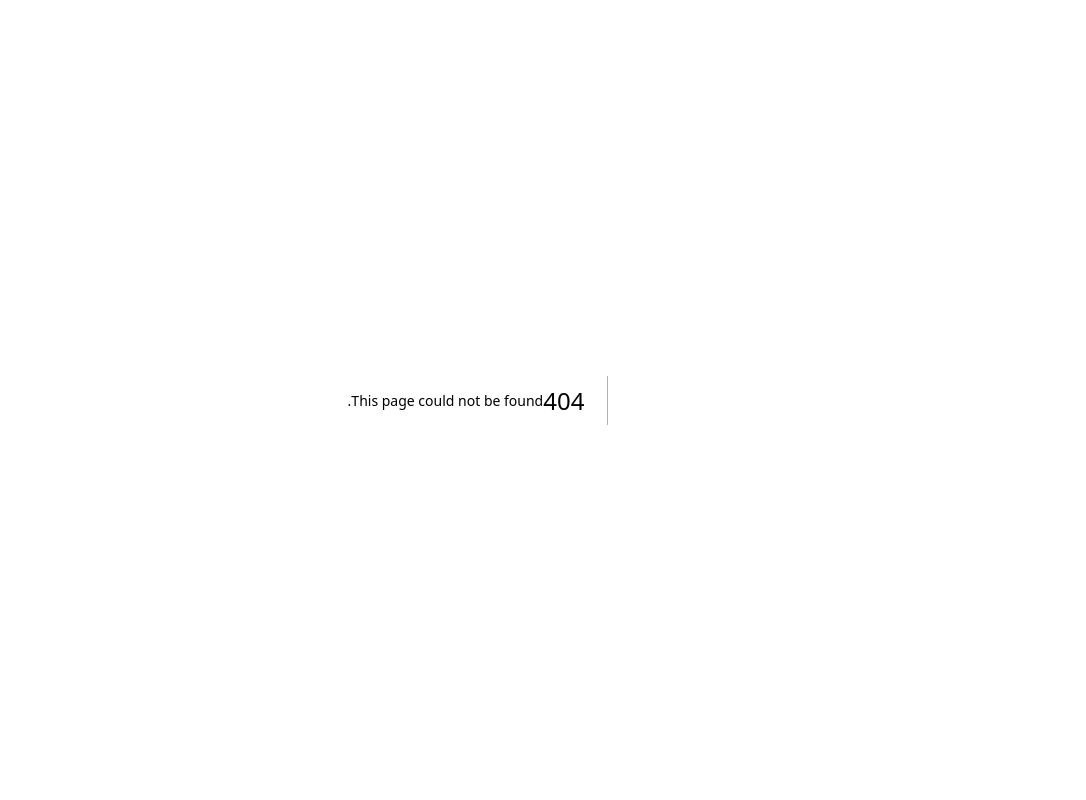
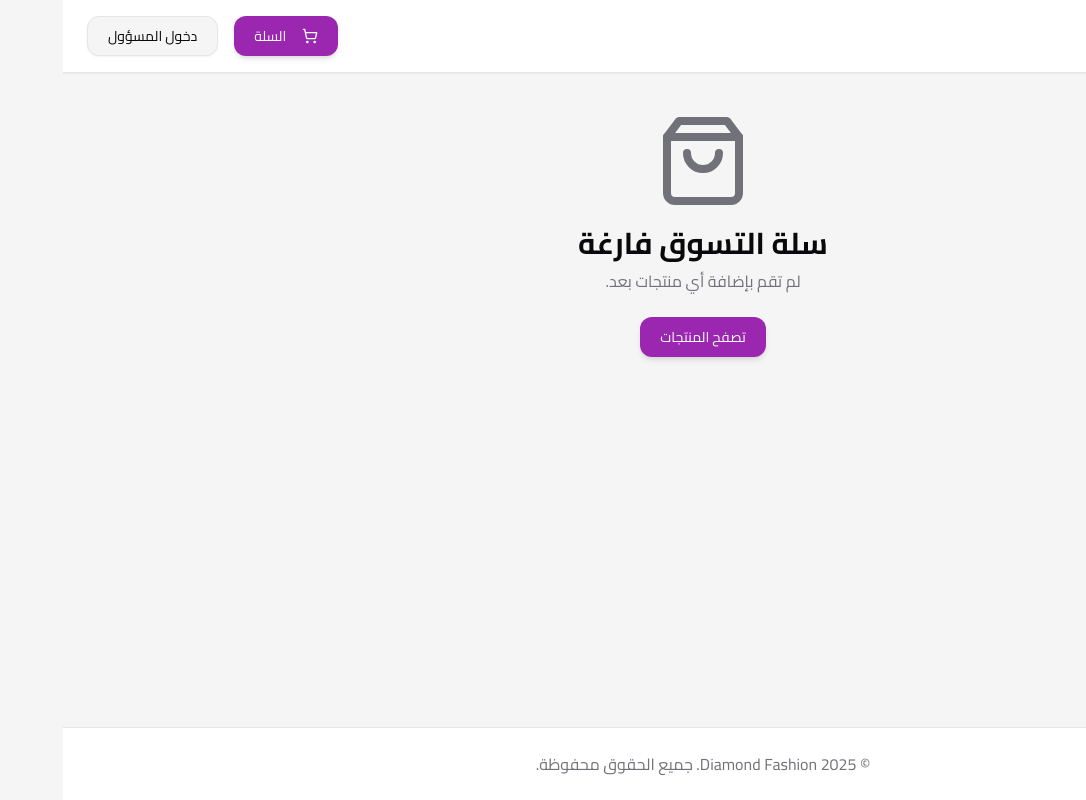
Before and after one commit to shadym3bas-oss/Diamound-Fashion, a Next.js app: page /cart in a window 1280 px wide. Before the commit this address had no page. Shown: the whole page, without its empty margins (194-1280 px from the left). Built offline with nearby package versions, Linux system fonts and the light colour scheme.

Commit message:
زرار السله مش بيدخل عايزو يدخل للسله وبعدين لما يدوس تأكيد الطلب يخش علي

```diff
--- /dev/null
+++ b/src/app/(storefront)/cart/page.tsx
@@ -0,0 +1,122 @@
+
+"use client";
+
+import { useCart } from "@/context/cart-context";
+import { Button } from "@/components/ui/button";
+import { Input } from "@/components/ui/input";
+import { Table, TableBody, TableCell, TableHead, TableHeader, TableRow } from "@/components/ui/table";
+import { Trash2, ShoppingBag } from "lucide-react";
+import Image from "next/image";
+import Link from "next/link";
+import { Card, CardContent, CardFooter, CardHeader, CardTitle } from "@/components/ui/card";
+
+export default function CartPage() {
+    const { cartItems, removeFromCart, updateQuantity, clearCart } = useCart();
+
+    const total = cartItems.reduce((sum, item) => sum + (item.price || 0) * item.quantity, 0);
+
+    if (cartItems.length === 0) {
+        return (
+            <div className="container mx-auto px-6 py-10 text-center">
+                <ShoppingBag className="mx-auto h-24 w-24 text-muted-foreground" />
+                <h1 className="mt-4 text-3xl font-bold">سلة التسوق فارغة</h1>
+                <p className="mt-2 text-muted-foreground">لم تقم بإضافة أي منتجات بعد.</p>
+                <Button asChild className="mt-6">
+                    <Link href="/">
+                        تصفح المنتجات
+                    </Link>
+                </Button>
+            </div>
+        );
+    }
+
+
+    return (
+        <div className="container mx-auto px-6 py-10">
+            <h1 className="text-3xl font-extrabold mb-6">سلة التسوق</h1>
+
+            <div className="grid lg:grid-cols-3 gap-8">
+                <div className="lg:col-span-2">
+                    <Card>
+                        <CardHeader>
+                            <CardTitle>المنتجات في السلة</CardTitle>
+                        </CardHeader>
+                        <CardContent className="p-0">
+                            <Table>
+                                <TableHeader>
+                                    <TableRow>
+                                        <TableHead className="w-[100px]">المنتج</TableHead>
+                                        <TableHead></TableHead>
+                                        <TableHead>السعر</TableHead>
+                                        <TableHead className="w-[120px]">الكمية</TableHead>
+                                        <TableHead>الإجمالي</TableHead>
+                                        <TableHead><span className="sr-only">إزالة</span></TableHead>
+                                    </TableRow>
+                                </TableHeader>
+                                <TableBody>
+                                    {cartItems.map(item => (
+                                        <TableRow key={item.id}>
+                                            <TableCell>
+                                                <Image
+                                                    src={item.image_url || `https://placehold.co/100x100.png`}
+                                                    alt={item.name}
+                                                    width={80}
+                                                    height={80}
+                                                    className="rounded-md object-cover"
+                                                    data-ai-hint="fashion clothing"
+                                                />
+                                            </TableCell>
+                                            <TableCell className="font-medium">{item.name}</TableCell>
+                                            <TableCell>{Number(item.price).toFixed(2)} ج.م</TableCell>
+                                            <TableCell>
+                                                <Input
+                                                    type="number"
+                                                    min="1"
+                                                    value={item.quantity}
+                                                    onChange={(e) => updateQuantity(item.id, parseInt(e.target.value))}
+                                                    className="w-20 text-center"
+                                                />
+                                            </TableCell>
+                                            <TableCell>{(Number(item.price) * item.quantity).toFixed(2)} ج.م</TableCell>
+                                            <TableCell>
+                                                <Button variant="ghost" size="icon" onClick={() => removeFromCart(item.id)}>
+                                                    <Trash2 className="h-4 w-4 text-destructive" />
+                                                </Button>
+                                            </TableCell>
+                                        </TableRow>
+                                    ))}
+                                </TableBody>
+                            </Table>
+                        </CardContent>
+                    </Card>
+                </div>
+
+                <div className="lg:col-span-1">
+                    <Card>
+                        <CardHeader>
+                            <CardTitle>ملخص الطلب</CardTitle>
+                        </CardHeader>
+                        <CardContent className="space-y-4">
+                            <div className="flex justify-between">
+                                <span>المجموع الفرعي</span>
+                                <span>{total.toFixed(2)} ج.م</span>
+                            </div>
+                             <div className="flex justify-between font-bold text-lg">
+                                <span>الإجمالي النهائي</span>
+                                <span>{total.toFixed(2)} ج.م</span>
+                            </div>
+                        </CardContent>
+                        <CardFooter className="flex-col gap-2">
+                             <Button size="lg" className="w-full">
+                                إتمام الطلب
+                            </Button>
+                            <Button variant="outline" className="w-full" onClick={clearCart}>
+                                إفراغ السلة
+                            </Button>
+                        </CardFooter>
+                    </Card>
+                </div>
+            </div>
+        </div>
+    );
+}
--- a/src/app/(storefront)/layout.tsx
+++ b/src/app/(storefront)/layout.tsx
@@ -1,27 +1,34 @@
+
+"use client";
 
 import Link from 'next/link';
-import { Gem, LogIn, ShoppingCart } from 'lucide-react';
+import { Gem, ShoppingCart } from 'lucide-react';
 import { Button } from '@/components/ui/button';
+import { CartProvider, useCart } from '@/context/cart-context';
+import { Badge } from '@/components/ui/badge';
 
-export default function StorefrontLayout({
-  children,
-}: Readonly<{
-  children: React.ReactNode;
-}>) {
+function StorefrontHeader() {
+  const { cartItems } = useCart();
+  const itemCount = cartItems.reduce((sum, item) => sum + item.quantity, 0);
+
   return (
-    <div className="min-h-screen flex flex-col bg-background">
     <header className="bg-card text-card-foreground py-4 shadow-sm border-b sticky top-0 z-40">
       <div className="container mx-auto px-6 flex justify-between items-center">
         <Link href="/" className="flex items-center gap-3">
           <div className="bg-primary/10 p-2 rounded-lg">
-                <Gem className="h-6 w-6 text-primary"/>
+            <Gem className="h-6 w-6 text-primary" />
           </div>
           <h1 className="text-xl font-bold text-foreground">Diamond Fashion</h1>
         </Link>
         <nav className='flex items-center gap-4'>
-            <Button>
+          <Button asChild>
+            <Link href="/cart" className='relative'>
               <ShoppingCart className="ml-2 h-4 w-4" />
-                السلة
+              <span>السلة</span>
+              {itemCount > 0 && (
+                <Badge className="absolute -top-2 -right-2 h-5 w-5 flex items-center justify-center p-0">{itemCount}</Badge>
+              )}
+            </Link>
           </Button>
           <Button asChild variant="outline" className="hidden md:flex">
             <Link href="/login">
@@ -31,12 +38,26 @@ export default function StorefrontLayout({
         </nav>
       </div>
     </header>
+  );
+}
+
+
+export default function StorefrontLayout({
+  children,
+}: Readonly<{
+  children: React.ReactNode;
+}>) {
+  return (
+    <CartProvider>
+      <div className="min-h-screen flex flex-col bg-background">
+        <StorefrontHeader />
         <main className="flex-grow">{children}</main>
         <footer className="bg-card text-muted-foreground py-6 mt-10 border-t">
           <div className="container mx-auto px-6 text-center">
-          <p>© 2024 Diamond Fashion. جميع الحقوق محفوظة.</p>
+            <p>© {new Date().getFullYear()} Diamond Fashion. جميع الحقوق محفوظة.</p>
           </div>
         </footer>
       </div>
+    </CartProvider>
   );
 }
--- a/src/app/(storefront)/page.tsx
+++ b/src/app/(storefront)/page.tsx
@@ -1,13 +1,13 @@
 
 "use client";
 
-import { getSupabaseAdmin } from '@/lib/supabase-client';
 import Image from 'next/image';
 import Link from 'next/link';
 import { Button } from '@/components/ui/button';
 import { useToast } from '@/hooks/use-toast';
 import { supabase } from '@/lib/supabase-client';
 import { useEffect, useState } from 'react';
+import { useCart } from '@/context/cart-context';
 
 type Product = {
   id: string;
@@ -16,11 +16,13 @@ type Product = {
   price: number | null;
   image_url: string | null;
   stock: number;
+  sku: string;
 };
 
 export default function StorefrontPage() {
   const [products, setProducts] = useState<Product[]>([]);
   const { toast } = useToast();
+  const { addToCart } = useCart();
 
   useEffect(() => {
     async function fetchProducts() {
@@ -43,10 +45,11 @@ export default function StorefrontPage() {
     return <p className="text-center p-8">جاري تحميل المنتجات...</p>;
   }
 
-  const handleAddToCart = (productName: string) => {
+  const handleAddToCart = (product: Product) => {
+    addToCart(product, 1);
     toast({
       title: "تمت الإضافة بنجاح!",
-      description: `تمت إضافة "${productName}" إلى السلة.`,
+      description: `تمت إضافة "${product.name}" إلى السلة.`,
     });
   };
 
@@ -81,7 +84,7 @@ export default function StorefrontPage() {
                     <p className="text-muted-foreground text-sm mt-1 flex-grow">{p.description || "وصف المنتج هنا..."}</p>
                     <div className="flex justify-between items-center mt-4">
                       <span className="text-xl font-bold text-primary">{Number(p.price).toFixed(2)} ج.م</span>
-                      <Button onClick={() => handleAddToCart(p.name)} disabled={p.stock === 0}>
+                      <Button onClick={() => handleAddToCart(p)} disabled={p.stock === 0}>
                         أضف للسلة
                       </Button>
                     </div>
--- a/src/app/(storefront)/products/[id]/page.tsx
+++ b/src/app/(storefront)/products/[id]/page.tsx
@@ -9,7 +9,7 @@ import { useEffect, useState } from "react";
 import { useToast } from "@/hooks/use-toast";
 import { Skeleton } from "@/components/ui/skeleton";
 import { useParams } from "next/navigation";
-
+import { useCart } from "@/context/cart-context";
 
 type Product = {
   id: string;
@@ -28,6 +28,7 @@ export default function ProductDetailsPage() {
     const [product, setProduct] = useState<Product | null>(null);
     const [isLoading, setIsLoading] = useState(true);
     const { toast } = useToast();
+    const { addToCart } = useCart();
 
     useEffect(() => {
         if (!id) return;
@@ -69,6 +70,7 @@ export default function ProductDetailsPage() {
     }
 
     const handleAddToCart = () => {
+        addToCart(product, 1);
         toast({
             title: "تمت الإضافة بنجاح!",
             description: `تمت إضافة "${product.name}" إلى السلة.`,
--- /dev/null
+++ b/src/context/cart-context.tsx
@@ -0,0 +1,93 @@
+
+"use client";
+
+import React, { createContext, useContext, useState, useEffect, ReactNode } from 'react';
+
+type Product = {
+  id: string;
+  name: string;
+  description: string | null;
+  price: number | null;
+  image_url: string | null;
+  stock: number;
+  sku: string;
+};
+
+type CartItem = Product & {
+    quantity: number;
+}
+
+type CartContextType = {
+    cartItems: CartItem[];
+    addToCart: (product: Product, quantity: number) => void;
+    removeFromCart: (productId: string) => void;
+    updateQuantity: (productId: string, quantity: number) => void;
+    clearCart: () => void;
+};
+
+const CartContext = createContext<CartContextType | undefined>(undefined);
+
+export function useCart() {
+    const context = useContext(CartContext);
+    if (context === undefined) {
+        throw new Error('useCart must be used within a CartProvider');
+    }
+    return context;
+}
+
+export const CartProvider = ({ children }: { children: ReactNode }) => {
+    const [cartItems, setCartItems] = useState<CartItem[]>(() => {
+        // Initialize state from localStorage
+        if (typeof window !== 'undefined') {
+            const savedCart = localStorage.getItem('cart');
+            return savedCart ? JSON.parse(savedCart) : [];
+        }
+        return [];
+    });
+
+    useEffect(() => {
+        // Persist state to localStorage
+        localStorage.setItem('cart', JSON.stringify(cartItems));
+    }, [cartItems]);
+
+    const addToCart = (product: Product, quantity: number) => {
+        setCartItems(prevItems => {
+            const existingItem = prevItems.find(item => item.id === product.id);
+            if (existingItem) {
+                return prevItems.map(item =>
+                    item.id === product.id
+                        ? { ...item, quantity: item.quantity + quantity }
+                        : item
+                );
+            }
+            return [...prevItems, { ...product, quantity }];
+        });
+    };
+
+    const removeFromCart = (productId: string) => {
+        setCartItems(prevItems => prevItems.filter(item => item.id !== productId));
+    };
+
+    const updateQuantity = (productId: string, quantity: number) => {
+        if (quantity < 1) {
+            removeFromCart(productId);
+            return;
+        }
+        setCartItems(prevItems =>
+            prevItems.map(item =>
+                item.id === productId ? { ...item, quantity } : item
+            )
+        );
+    };
+
+    const clearCart = () => {
+        setCartItems([]);
+    };
+
+
+    return (
+        <CartContext.Provider value={{ cartItems, addToCart, removeFromCart, updateQuantity, clearCart }}>
+            {children}
+        </CartContext.Provider>
+    );
+};
```
Lines whose indentation alone changed are shown as unchanged.
